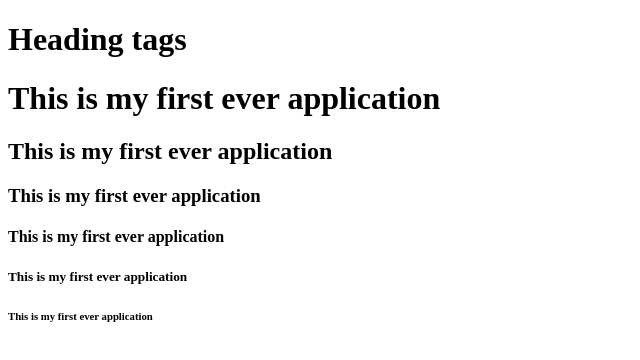
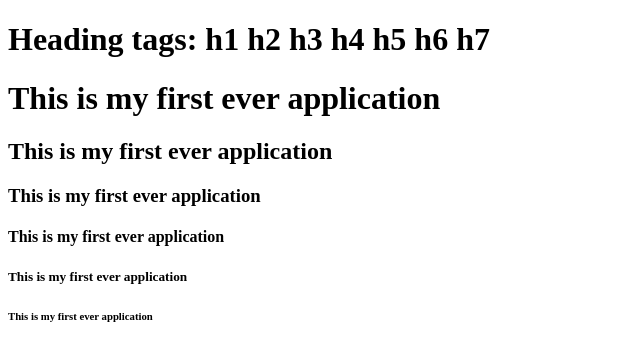
Before and after one commit to HariKalyan99/first_project, a plain HTML site: page html/basics/index.html in a window 1280 px wide. Shown: the whole page, without its empty margins (0-640 px from the left). Drawn offline with Linux system fonts and the light colour scheme.

Commit message:
adding h tags here

```diff
--- a/html/basics/index.html
+++ b/html/basics/index.html
@@ -6,7 +6,7 @@
     <title>First application</title>
   </head>
   <body>
-    <h1>Heading tags</h1>
+    <h1>Heading tags: h1 h2 h3 h4 h5 h6 h7</h1>
 
     <h1>This is my first ever application</h1>
     <h2>This is my first ever application</h2>
```
